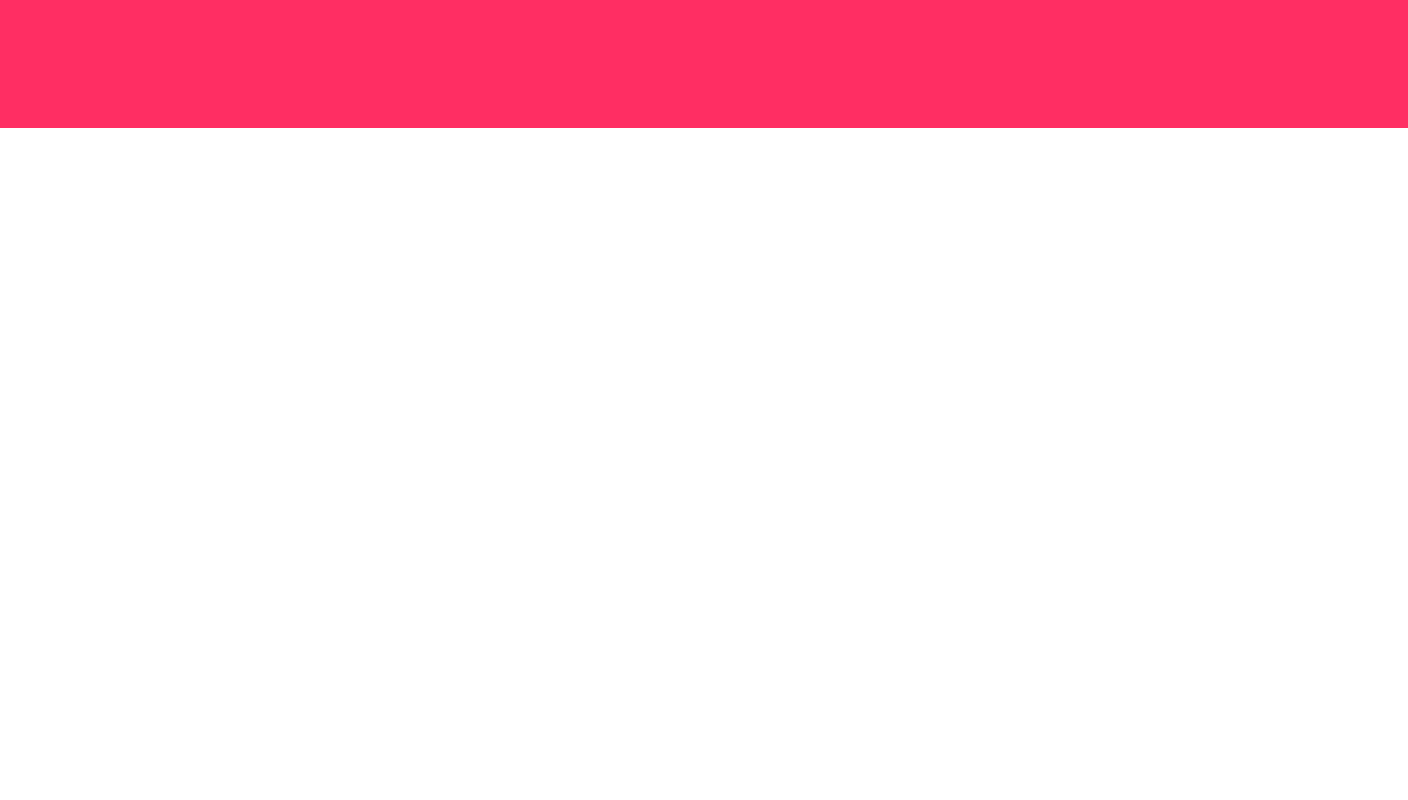
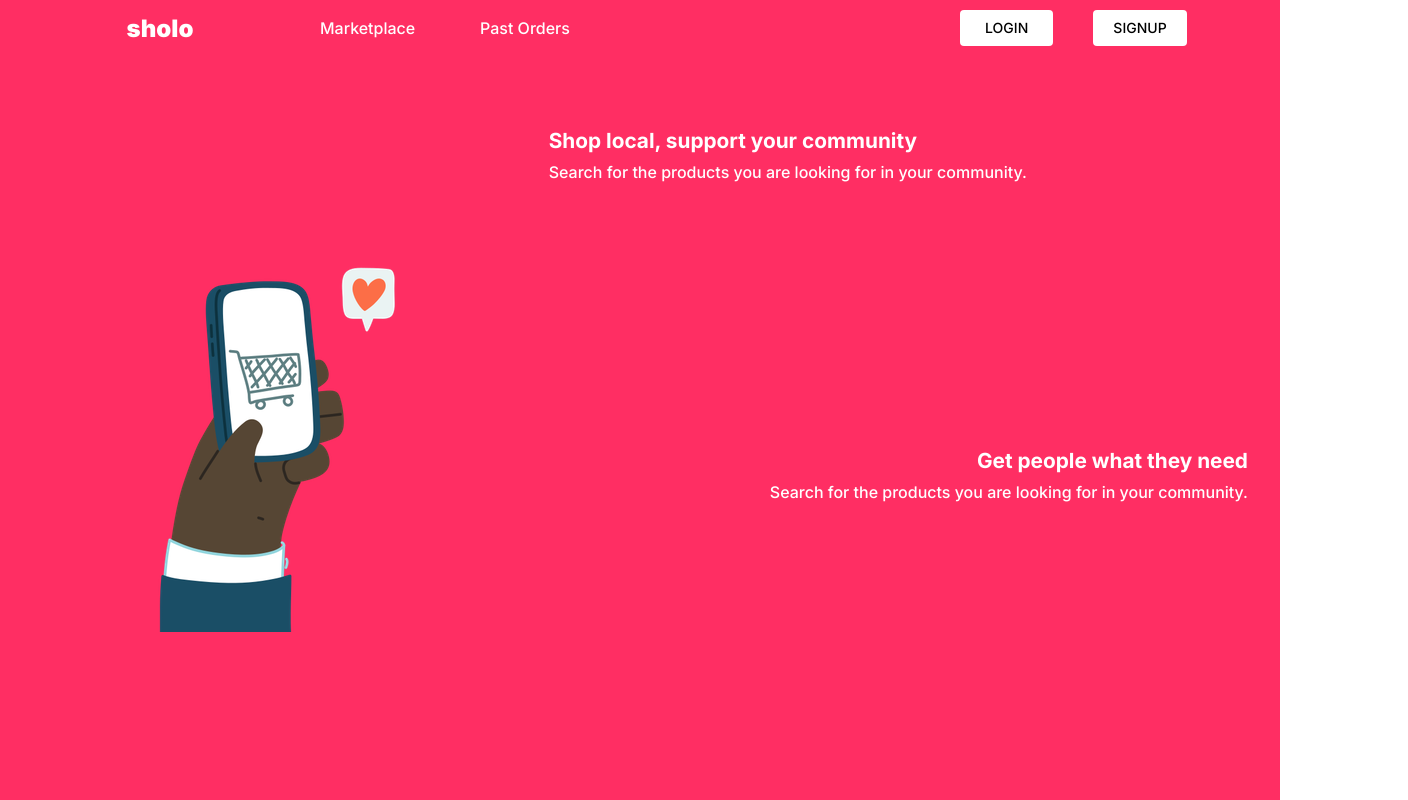
Before and after one commit to PRocha0503/sps-team-proyect-frontend, a React (Create React App) app: page / in a window 1280 px wide. Shown: the whole page, 1408 px wide, since content can reach past the window. Built offline with nearby package versions, Linux system fonts and the light colour scheme.

Commit message:
home page

```diff
--- a/src/pages/Home/Home.jsx
+++ b/src/pages/Home/Home.jsx
@@ -1,8 +1,55 @@
-import { Box } from "@mui/material";
+import { Box, Grid, Typography } from "@mui/material";
 import styles from "./styles/home";
+import image from "../../assets/Phone.png";
+
+import NavBar from "../../components/Navbar";
 
 const Home = () => {
-	return <Box sx={{ ...styles.root }}></Box>;
+	return (
+		<>
+			<NavBar type={"user"} />
+			<Box sx={{ ...styles.root }}>
+				<Grid container spacing={3} sx={{ ...styles.intro }}>
+					<Grid item xs={5}>
+						<Box
+							sx={{
+								display: "flex",
+								justifyContent: "center",
+								alignItems: "center",
+								height: "100%",
+							}}
+						>
+							<Box
+								component="img"
+								sx={{
+									objectFit: "cover",
+								}}
+								src={image}
+							/>
+						</Box>
+					</Grid>
+					<Grid item xs={7}>
+						<Box sx={{ height: "50%" }}>
+							<Typography variant="h4" sx={{ color: "white", marginBottom: 1 }}>
+								Shop local, support your community
+							</Typography>
+							<Typography variant="desc">
+								Search for the products you are looking for in your community.
+							</Typography>
+						</Box>
+						<Box sx={{ ...styles.secondSquare }}>
+							<Typography variant="h4" sx={{ color: "white", marginBottom: 1 }}>
+								Get people what they need
+							</Typography>
+							<Typography variant="desc" align="right">
+								Search for the products you are looking for in your community.
+							</Typography>
+						</Box>
+					</Grid>
+				</Grid>
+			</Box>
+		</>
+	);
 };
 
 export default Home;
--- a/src/pages/Home/styles/home.js
+++ b/src/pages/Home/styles/home.js
@@ -1,10 +1,17 @@
 const styles = {
 	root: {
-		width: "100%",
-		height: "50 vh",
+		padding: "2rem",
 		backgroundColor: "primary.main",
-		padding: "4rem",
-		margin: "0rem",
+	},
+	intro: {
+		display: "flex",
+		height: "95vh",
+		paddingTop: "6rem",
+	},
+	secondSquare: {
+		display: "flex",
+		flexDirection: "column",
+		alignItems: "flex-end",
 	},
 };
 
```
Also changed, not shown: src/assets/Phone.png (added).
